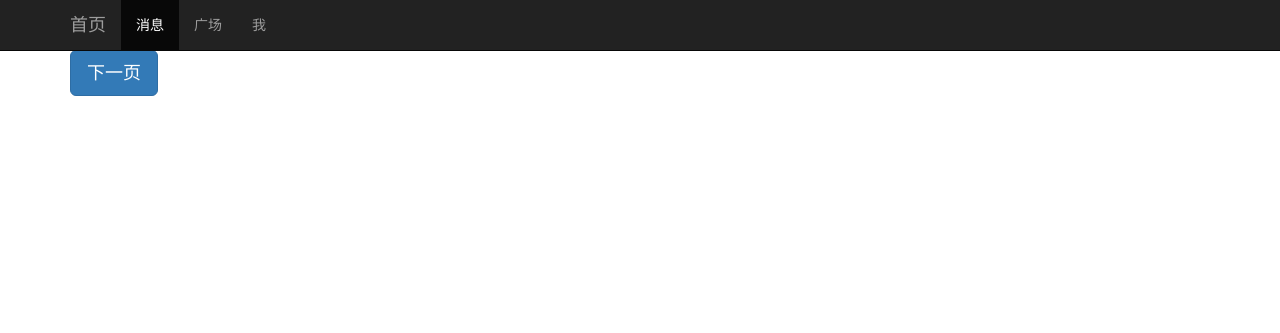
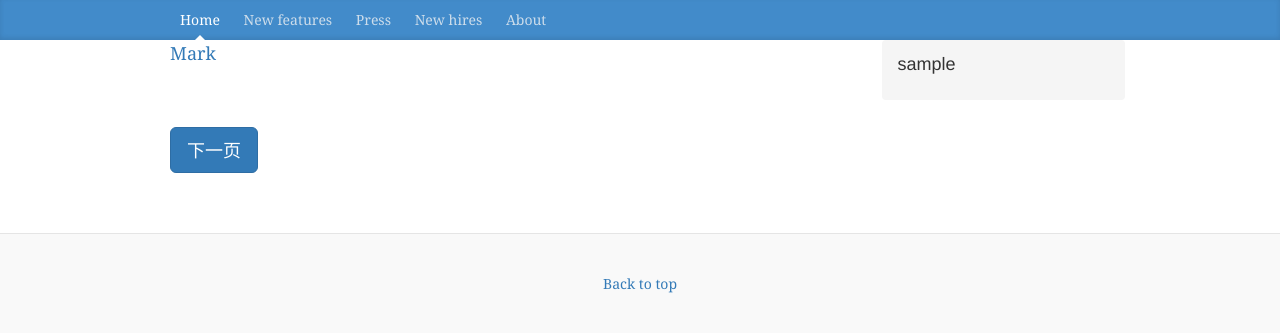
Before and after one commit to MingwangLin/twitter, a Flask app: template templates/timeline_bs.html in a window 1280 px wide. Shown: the top 333 px of the page. Run offline with Flask 2, Linux system fonts and the light colour scheme; the template is opened without the code that fills it: most values are stand-ins (such as "Sample title", 1, 10 or a date in 2020); data that the repository does not hold is empty; some libraries are stand-ins or nearby versions.

Commit message:
improve the abstraction

```diff
--- a/api/tweet.py
+++ b/api/tweet.py
@@ -11,6 +11,7 @@ from .decorator import requires_login, current_user
 from .template_filter import formatted_time
 from .notification import At_lst, get_name
 from . import api
+import json
 
 
 # 显示单条微博的界面
@@ -28,6 +29,7 @@ def tweet_add():
     user = current_user()
     form = request.get_json()
     t = Tweet(form)
+    log('t', t)
     # 设置是谁发的
     t.user = user
     # 保存到数据库
--- a/api/user.py
+++ b/api/user.py
@@ -42,7 +42,7 @@ def timeline_view(username):
             'replies_to_me': replies_to_me,
             'ats_to_me': ats_to_me,
         }
-        return render_template('timeline_bs.html', **args)
+        return render_template('timeline.html', **args)
 
 
 # 用ajax显示某个用户的时间线  GET
--- /dev/null
+++ b/static/css/blog.css
@@ -0,0 +1,166 @@
+/*
+ * Globals
+ */
+
+body {
+  font-family: Georgia, "Times New Roman", Times, serif;
+  color: #555;
+}
+
+h1, .h1,
+h2, .h2,
+h3, .h3,
+h4, .h4,
+h5, .h5,
+h6, .h6 {
+  margin-top: 0;
+  font-family: "Helvetica Neue", Helvetica, Arial, sans-serif;
+  font-weight: normal;
+  color: #333;
+}
+
+
+/*
+ * Override Bootstrap's default container.
+ */
+
+@media (min-width: 1200px) {
+  .container {
+    width: 970px;
+  }
+}
+
+
+/*
+ * Masthead for nav
+ */
+
+.blog-masthead {
+  background-color: #428bca;
+  -webkit-box-shadow: inset 0 -2px 5px rgba(0,0,0,.1);
+          box-shadow: inset 0 -2px 5px rgba(0,0,0,.1);
+}
+
+/* Nav links */
+.blog-nav-item {
+  position: relative;
+  display: inline-block;
+  padding: 10px;
+  font-weight: 500;
+  color: #cdddeb;
+}
+.blog-nav-item:hover,
+.blog-nav-item:focus {
+  color: #fff;
+  text-decoration: none;
+}
+
+/* Active state gets a caret at the bottom */
+.blog-nav .active {
+  color: #fff;
+}
+.blog-nav .active:after {
+  position: absolute;
+  bottom: 0;
+  left: 50%;
+  width: 0;
+  height: 0;
+  margin-left: -5px;
+  vertical-align: middle;
+  content: " ";
+  border-right: 5px solid transparent;
+  border-bottom: 5px solid;
+  border-left: 5px solid transparent;
+}
+
+
+/*
+ * Blog name and description
+ */
+
+.blog-header {
+  padding-top: 20px;
+  padding-bottom: 20px;
+}
+.blog-title {
+  margin-top: 30px;
+  margin-bottom: 0;
+  font-size: 60px;
+  font-weight: normal;
+}
+.blog-description {
+  font-size: 20px;
+  color: #999;
+}
+
+
+/*
+ * Main column and sidebar layout
+ */
+
+.blog-main {
+  font-size: 18px;
+  line-height: 1.5;
+}
+
+/* Sidebar modules for boxing content */
+.sidebar-module {
+  padding: 15px;
+  margin: 0 -15px 15px;
+}
+.sidebar-module-inset {
+  padding: 15px;
+  background-color: #f5f5f5;
+  border-radius: 4px;
+}
+.sidebar-module-inset p:last-child,
+.sidebar-module-inset ul:last-child,
+.sidebar-module-inset ol:last-child {
+  margin-bottom: 0;
+}
+
+
+/* Pagination */
+.pager {
+  margin-bottom: 60px;
+  text-align: left;
+}
+.pager > li > a {
+  width: 140px;
+  padding: 10px 20px;
+  text-align: center;
+  border-radius: 30px;
+}
+
+
+/*
+ * Blog posts
+ */
+
+.blog-post {
+  margin-bottom: 60px;
+}
+.blog-post-title {
+  margin-bottom: 5px;
+  font-size: 40px;
+}
+.blog-post-meta {
+  margin-bottom: 20px;
+  color: #999;
+}
+
+
+/*
+ * Footer
+ */
+
+.blog-footer {
+  padding: 40px 0;
+  color: #999;
+  text-align: center;
+  background-color: #f9f9f9;
+  border-top: 1px solid #e5e5e5;
+}
+.blog-footer p:last-child {
+  margin-bottom: 0;
+}
--- a/static/js/addtweet.js
+++ b/static/js/addtweet.js
@@ -1,18 +1,15 @@
-var addtweets = function(){
+var add_newtweet = function(){
   var content = $('#id-text-content').val();
-  var tweet = {
+  var form = {
     'content': content,
   };
   // JSON.stringify 可以把一个 object 转换为字符串
-  var postData = JSON.stringify(tweet);
-  var request = {
-    url: '/tweet/add',
-    type: 'post',
-    contentType: 'application/json',
-    data: postData,
-    success: function(data){
+  var url = '/tweet/add';
+  post(url, form, prepend_template);
+}
+
+var prepend_template = function(data){
       var t = data;
-      console.log('t', t)
       var template = `
           <p>
           ${t.content} --${formatted_time(t.created_time)}
@@ -25,8 +22,4 @@ var addtweets = function(){
           </p>
           `;
         $('#id-div-tweets').prepend(template);
-
-      }
-  };
-  $.ajax(request);
 }
--- a/templates/login.html
+++ b/templates/login.html
@@ -4,9 +4,9 @@
     <meta charset="UTF-8">
     <title>登录页面</title>
 
-    <script src="/static/js/jquery.js"></script>
-    <script src="/static/js/login.js"></script>
-    <script src="/static/js/register.js"></script>
+    <script src="/static/js/jquery.min.js"></script>
+    <script src="/static/js/api.js"></script>
+    <script src="/static/js/auth.js"></script>
 </head>
 <body>
     <h1>登录</h1>
--- a/templates/timeline.html
+++ b/templates/timeline.html
@@ -5,6 +5,7 @@
     <title>Timeline</title>
     <script src="/static/js/jquery.js"></script>
     <script src="/static/js/moment.js"></script>
+    <script src="/static/js/api.js"></script>
     <script src="/static/js/timeline.js"></script>
     <script src="/static/js/addtweet.js"></script>
 
--- a/templates/timeline_bs.html
+++ b/templates/timeline_bs.html
@@ -12,63 +12,66 @@
 
     <link href="/static/css/bootstrap.min.css" rel="stylesheet">
     <link href="/static/css/ie10-viewport-bug-workaround.css" rel="stylesheet">
-    <link href="/static/css/starter-template.css" rel="stylesheet">
+    <link href="/static/css/blog.css" rel="stylesheet">
     <script src="/static/js/ie-emulation-modes-warning.js"></script>
 
 
   </head>
 
   <body>
+  <body>
 
-    <!DOCTYPE html>
-    <html lang="en">
-      <head>
-        <meta charset="utf-8">
-        <meta http-equiv="X-UA-Compatible" content="IE=edge">
-        <meta name="viewport" content="width=device-width, initial-scale=1">
-        <meta name="description" content="">
-        <meta name="author" content="">
-        <!-- <link rel="icon" href="../../favicon.ico">-->
+    <div class="blog-masthead">
+      <div class="container">
+        <nav class="blog-nav">
+          <a class="blog-nav-item active" href="#">Home</a>
+          <a class="blog-nav-item" href="#">New features</a>
+          <a class="blog-nav-item" href="#">Press</a>
+          <a class="blog-nav-item" href="#">New hires</a>
+          <a class="blog-nav-item" href="#">About</a>
+        </nav>
+      </div>
+    </div>
 
-        <title>tweet</title>
+    <div class="container">
 
-        <link href="/static/css/bootstrap.min.css" rel="stylesheet">
-        <link href="/static/css/ie10-viewport-bug-workaround.css" rel="stylesheet">
-        <link href="/static/css/starter-template.css" rel="stylesheet">
-        <script src="/static/js/ie-emulation-modes-warning.js"></script>
-      </head>
+      <div class="row">
 
-      <body>
+        <div class="col-sm-8 blog-main">
+            <div class="blog-post" id="id-div-tweets">
+                <p class="blog-post-meta"><a href="#">Mark</a></p>
+            </div>
 
-     <nav class="navbar navbar-inverse navbar-fixed-top">
-      <div class="container">
-        <div class="navbar-header">
-          <button type="button" class="navbar-toggle collapsed" data-toggle="collapse" data-target="#navbar" aria-expanded="false" aria-controls="navbar">
-            <span class="sr-only">Toggle navigation</span>
-            <span class="icon-bar"></span>
-            <span class="icon-bar"></span>
-            <span class="icon-bar"></span>
-          </button>
-          <a class="navbar-brand" href="/timeline/{{u.username}}">首页</a>
-        </div>
-        <div id="navbar" class="collapse navbar-collapse">
-          <ul class="nav navbar-nav">
-            <li class="active"><a href="#">消息</a></li>
-            <li><a href="#about">广场</a></li>
-            <li><a href="#contact">我</a></li>
-          </ul>
-        </div><!--/.nav-collapse -->
-      </div>
-    </nav>
+          <nav>
+            <ul class="pager">
+              <!-- <li><a href="#">Previous</a></li> -->
+              <li><button class="btn btn-lg btn-primary"
+                          id="id-button-loadtweets"
+                          data-name="{{u.username}}">下一页
+                  </button>
+              </li>
+            </ul>
+          </nav>
 
-        <div class="container">
-          <div id="id-div-tweets">
+        </div><!-- /.blog-main -->
+
+        <div class="col-sm-3 col-sm-offset-1 blog-sidebar">
+          <div class="sidebar-module sidebar-module-inset">
+            <h4>{{u.username}}</h4>
           </div>
-          <button class="btn btn-lg btn-primary" id="id-button-loadtweets"
-                  data-name="{{u.username}}"
-          >下一页</button>
-        </div>
 
+
+        </div><!-- /.blog-sidebar -->
+
+      </div><!-- /.row -->
+
+    </div><!-- /.container -->
+
+    <footer class="blog-footer">
+      <p>
+        <a href="#">Back to top</a>
+      </p>
+    </footer>
 
     <script src="/static/js/jquery.min.js"></script>
     <script>window.jQuery || document.write('<script src="/static/js/jquery.min.js"><\/script>')</script>
```
Also changed, not shown: static/js/api.js (added, +73 -0 lines), static/js/auth.js (added, +53 -0 lines), static/js/login.js (deleted, +0 -43 lines), static/js/register.js (deleted, +0 -44 lines), static/js/timeline.js (+16 -33 lines), 1468474333.187017.db.sqlite (deleted), db.sqlite.
